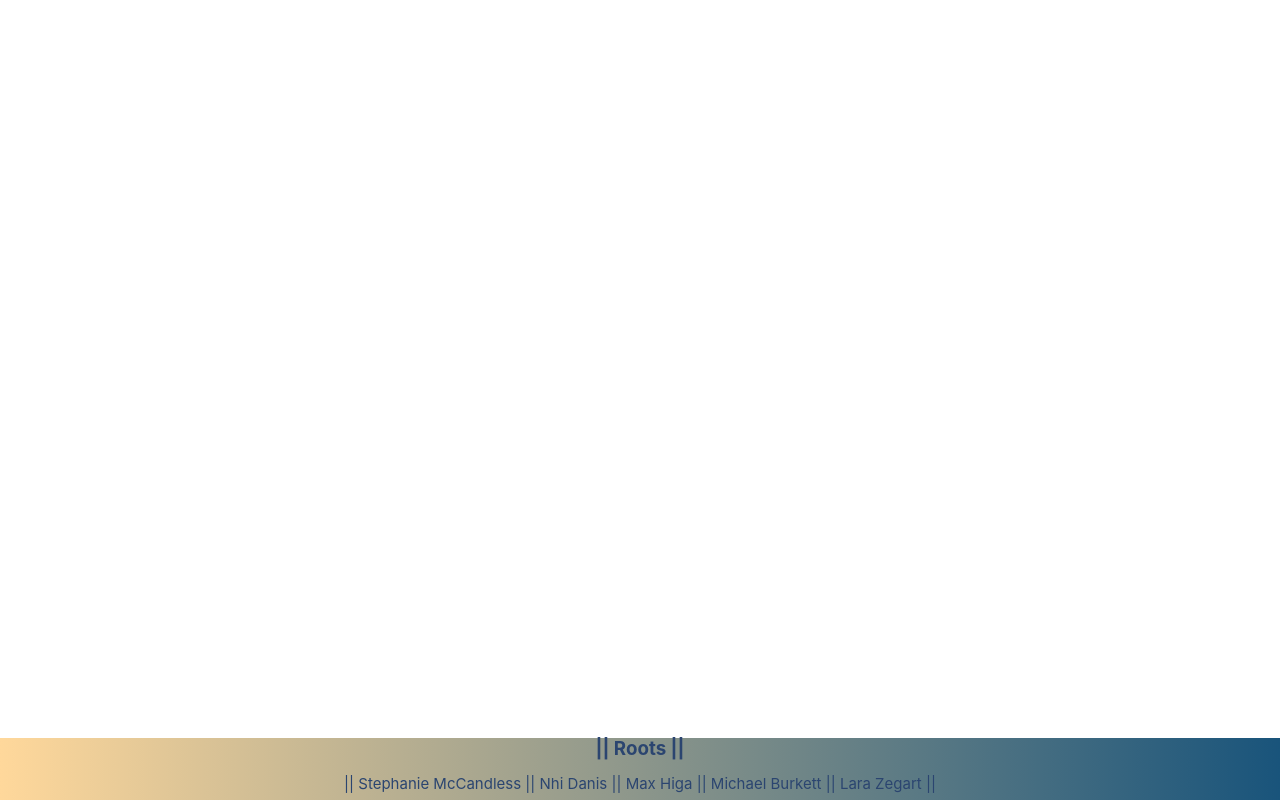
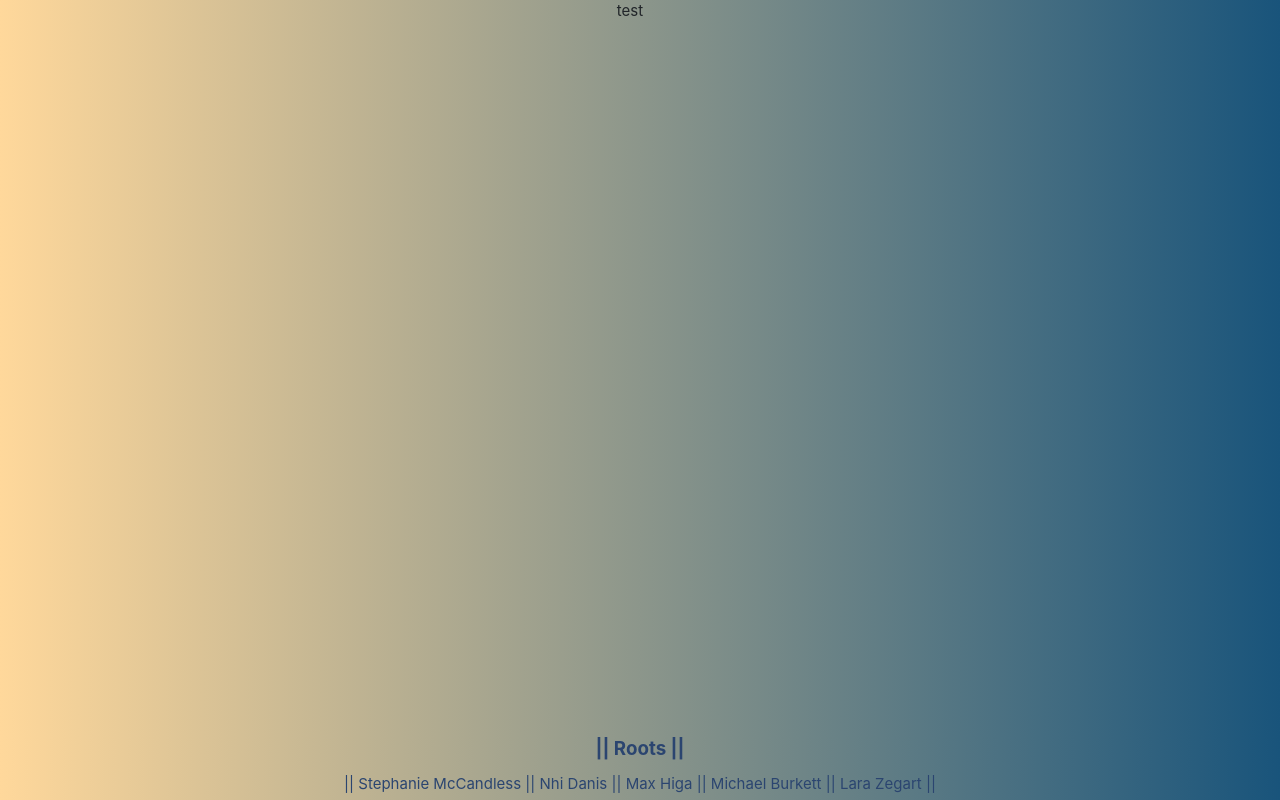
Before and after one commit to stephimarie/Roots, a React (Create React App) app in the folder client/: page /profile in a window 1280 px wide. Built offline with nearby package versions, Linux system fonts and the light colour scheme; no server answers; a web font is replaced by a local one.

Commit message:
got profile page working

```diff
--- a/client/public/index.html
+++ b/client/public/index.html
@@ -1,20 +1,22 @@
 <!DOCTYPE html>
 <html lang="en">
+
 <head>
   <meta charset="utf-8" />
+  <link rel="stylesheet" href="./reset.css" />
   <link rel="shortcut icon" href="https://img.icons8.com/doodle/48/000000/hand-planting.png" />
   <meta name="viewport" content="width=device-width, initial-scale=1" />
-    <meta
-    />
+  <meta />
   <title>Roots App</title>
   <link rel="stylesheet" href="https://cdnjs.cloudflare.com/ajax/libs/materialize/1.0.0/css/materialize.min.css">
   <link rel="preconnect" href="https://fonts.gstatic.com">
   <link href="https://fonts.googleapis.com/css2?family=Akaya+Telivigala&family=Fascinate&display=swap" rel="stylesheet">
 
+</head>
 
-  </head>
 <body>
   <div id="root"></div>
 
 </body>
+
 </html>
--- /dev/null
+++ b/client/public/reset.css
@@ -0,0 +1,48 @@
+/* http://meyerweb.com/eric/tools/css/reset/
+   v2.0 | 20110126
+   License: none (public domain)
+*/
+
+html, body, div, span, applet, object, iframe,
+h1, h2, h3, h4, h5, h6, p, blockquote, pre,
+a, abbr, acronym, address, big, cite, code,
+del, dfn, em, img, ins, kbd, q, s, samp,
+small, strike, strong, sub, sup, tt, var,
+b, u, i, center,
+dl, dt, dd, ol, ul, li,
+fieldset, form, label, legend,
+table, caption, tbody, tfoot, thead, tr, th, td,
+article, aside, canvas, details, embed,
+figure, figcaption, footer, header, hgroup,
+menu, nav, output, ruby, section, summary,
+time, mark, audio, video {
+	margin: 0;
+	padding: 0;
+	border: 0;
+	font-size: 100%;
+	font: inherit;
+	vertical-align: baseline;
+}
+/* HTML5 display-role reset for older browsers */
+article, aside, details, figcaption, figure,
+footer, header, hgroup, menu, nav, section {
+	display: block;
+}
+body {
+	line-height: 1;
+}
+ol, ul {
+	list-style: none;
+}
+blockquote, q {
+	quotes: none;
+}
+blockquote:before, blockquote:after,
+q:before, q:after {
+	content: '';
+	content: none;
+}
+table {
+	border-collapse: collapse;
+	border-spacing: 0;
+}
--- a/client/src/App.js
+++ b/client/src/App.js
@@ -12,6 +12,7 @@ import Footer from "./components/Footer/footer";
 import Slogan from "./components/Slogan/slogan";
 //import Clock from "react-clock";
 import Landing from "./pages/Landing";
+import Profile from "./pages/Profile";
 
 function App() {
   const [userData, setUserData] = useState({
@@ -28,7 +29,6 @@ function App() {
       const userRes = await axios.get("/api/users", {
         headers: { "x-auth-token": token },
       });
-
       setUserData({ token, user: userRes.data });
     } catch (err) {
       console.log("User must login");
@@ -48,10 +48,7 @@ function App() {
     <div className="App">
       <Router>
         {!userData.user ? (
-          <>
-
-
-          </>
+          <></>
         ) : (
           <nav className="nav-wrapper">
             <img
@@ -76,6 +73,7 @@ function App() {
             <Route path="/home" component={Home} />
             <Route path="/login" component={Login} />
             <Route path="/register" component={Register} />
+            <Route path="/profile" component={Profile} />
           </Switch>
         </UserContext.Provider>
       </Router>
--- a/client/src/components/Navbar/style.css
+++ b/client/src/components/Navbar/style.css
@@ -1,15 +1,27 @@
-nav{
-    background: #ffd89b;  /* fallback for old browsers */
-    background: -webkit-linear-gradient(to left, #19547b, #ffd89b);  /* Chrome 10-25, Safari 5.1-6 */
-    background: linear-gradient(to left, #19547b, #ffd89b); /* W3C, IE 10+/ Edge, Firefox 16+, Chrome 26+, Opera 12+, Safari 7+ */
+nav {
+  background: #ffd89b; /* fallback for old browsers */
+  background: -webkit-linear-gradient(
+    to left,
+    #19547b,
+    #ffd89b
+  ); /* Chrome 10-25, Safari 5.1-6 */
+  background: linear-gradient(
+    to left,
+    #19547b,
+    #ffd89b
+  ); /* W3C, IE 10+/ Edge, Firefox 16+, Chrome 26+, Opera 12+, Safari 7+ */
 
   width: 100vw;
   height: 100px;
 }
 
-#logo{
+#logo {
   margin: auto;
   margin-left: 150px;
   width: 90px;
   padding-top: 5px;
 }
+
+ul {
+  margin-right: 20px;
+}
--- a/client/src/pages/Home.js
+++ b/client/src/pages/Home.js
@@ -6,8 +6,7 @@ import PostContainer from "../components/PostContainer";
 // import ClockApp from "../components/Clock/clock";
 import ClockApp from "../components/Clock/Clock2";
 
-
-const Home = (props) => {
+const Home = () => {
   const { userData } = useContext(UserContext);
   const history = useHistory();
 
--- a/client/src/pages/Login.js
+++ b/client/src/pages/Login.js
@@ -3,8 +3,8 @@ import UserContext from "../Context/UserContext.js";
 import { useHistory } from "react-router-dom";
 import axios from "axios";
 import "../App.css";
-import Nav from "../components/Navbar/nav"
-import Slogan from "../components/Slogan/slogan"
+import Nav from "../components/Navbar/nav";
+import Slogan from "../components/Slogan/slogan";
 
 const Login = () => {
   const [form, setForm] = useState();
@@ -19,7 +19,7 @@ const Login = () => {
     e.preventDefault();
     try {
       const { data } = await axios.post("api/users/login", form);
-      console.log(data);
+      console.log("data", data);
 
       setUserData({
         token: data.token,
--- /dev/null
+++ b/client/src/pages/Profile.js
@@ -0,0 +1,47 @@
+import React, { useState, useContext, useEffect } from "react";
+import UserContext from "../Context/UserContext.js";
+import axios from "axios";
+import "../App.css";
+import Nav from "../components/Navbar/nav";
+import Slogan from "../components/Slogan/slogan";
+
+const Profile = () => {
+  const [profile, setProfile] = useState([]);
+
+  useEffect(() => {
+    let token = localStorage.getItem("auth-token");
+    if (token === null) {
+      localStorage.setItem("auth-token", "");
+    }
+    (async () => {
+      try {
+        const userRes = await axios.get("/api/users", {
+          headers: { "x-auth-token": token },
+        });
+        const display = userRes.data.displayName;
+        console.log(display);
+        const profileData = await axios.get("/api/users/profile", {
+          params: display,
+        });
+        console.log("profileData", profileData);
+        setProfile(profileData.data.getpro);
+      } catch (err) {
+        console.log(err);
+      }
+    })();
+  }, []);
+
+  return (
+    <div id="profilePage">
+      <ul>
+        <li>test</li>
+        <li>{profile.displayName}</li>
+        <li>{profile.email}</li>
+        <li>{profile.native_lang}</li>
+        <li>{profile.learn_lang}</li>
+      </ul>
+    </div>
+  );
+};
+
+export default Profile;
--- a/client/src/pages/Register.js
+++ b/client/src/pages/Register.js
@@ -2,8 +2,8 @@ import React, { useState, useContext, useEffect } from "react";
 import UserContext from "../Context/UserContext.js";
 import axios from "axios";
 import { useHistory } from "react-router-dom";
-import Slogan from "../components/Slogan/slogan"
-import Nav from "../components/Navbar/nav"
+import Slogan from "../components/Slogan/slogan";
+import Nav from "../components/Navbar/nav";
 
 const Register = () => {
   const [form, setForm] = useState();
```
Also changed, not shown: 2 other files (tests, documents, lock files or other folders). Lines whose indentation alone changed are shown as unchanged.
